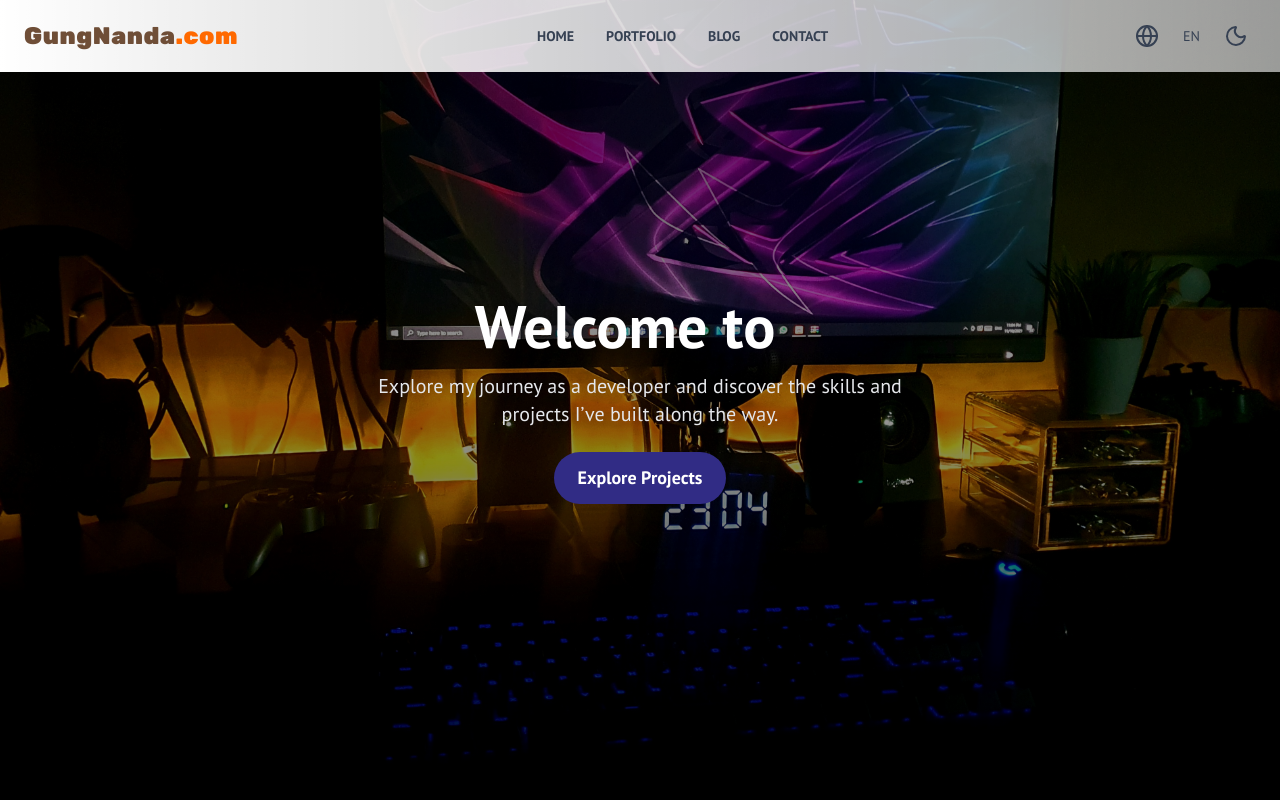
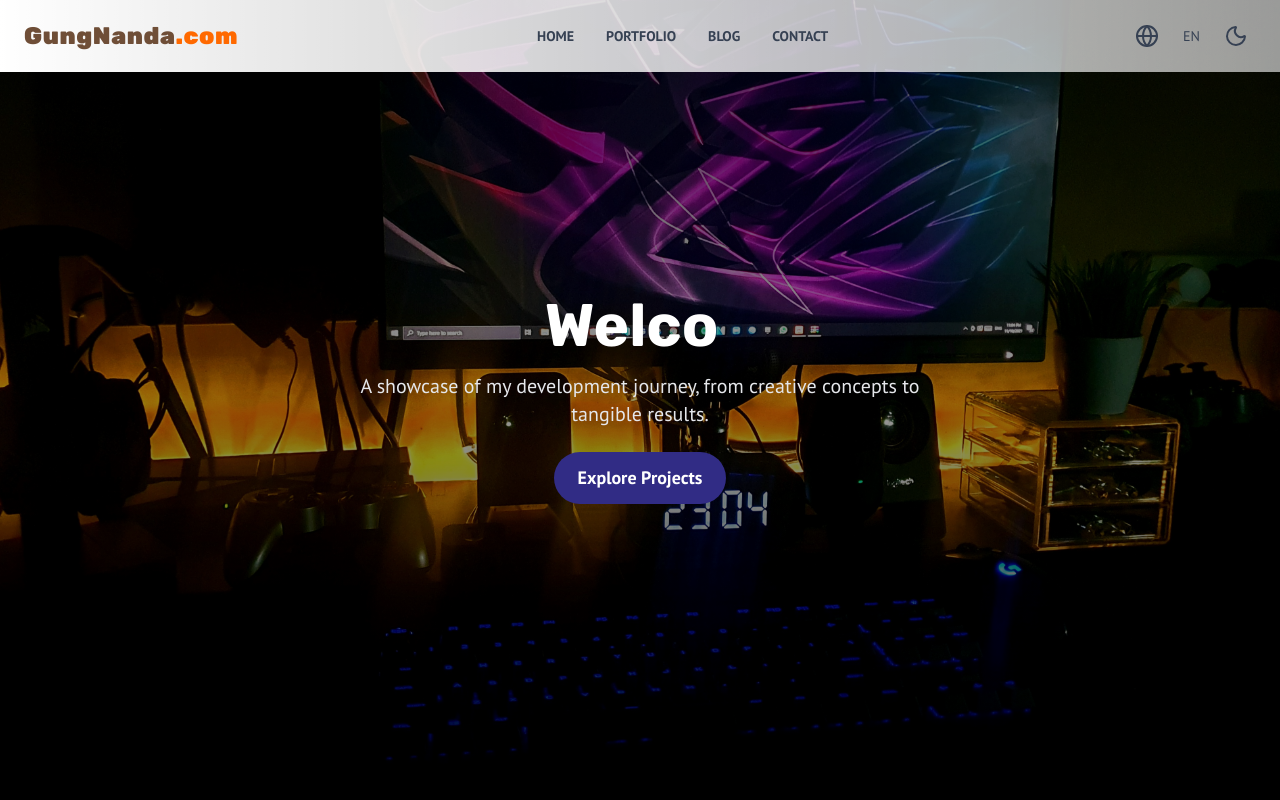
Before and after one commit to zeppyx13/Profile, a Next.js app: page / in a window 1280 px wide. Shown: the top 800 px of the page. Built offline with nearby package versions, Linux system fonts and the light colour scheme.

Commit message:
hero section typogry

```diff
--- a/src/components/Hero/index.tsx
+++ b/src/components/Hero/index.tsx
@@ -20,7 +20,6 @@ const Hero = () => {
 
   return (
     <section className="relative flex items-center justify-center h-screen overflow-hidden" id="home">
-      {/* Background Image */}
       <Image
         src="/images/jumbo.jpg"
         alt="Hero Image"
@@ -36,13 +35,13 @@ const Hero = () => {
         animate={{ opacity: 1, y: 0 }}
         transition={{ duration: 1 }}
       >
-        <h1 className="text-4xl md:text-6xl font-extrabold mb-4">
+        <h1 className="text-4xl md:text-6xl font-bold mb-4 font-rubik">
           <TypewriterComponent
             options={{
               strings: [
-                "Welcome to My Portfolio",
+                "Welcome to My Website",
+                "A Curated Collection of My Projects.",
                 "Discover My Projects",
-                "Let's Build Something",
               ],
               autoStart: true,
               loop: true,
@@ -52,8 +51,7 @@ const Hero = () => {
         </h1>
 
         <p className="text-lg md:text-xl max-w-xl mx-auto mb-6 text-gray-200">
-          Explore my journey as a developer and discover the skills and projects
-          I’ve built along the way.
+          A showcase of my development journey, from creative concepts to tangible results.
         </p>
 
         <div className="flex justify-center gap-4">
```
